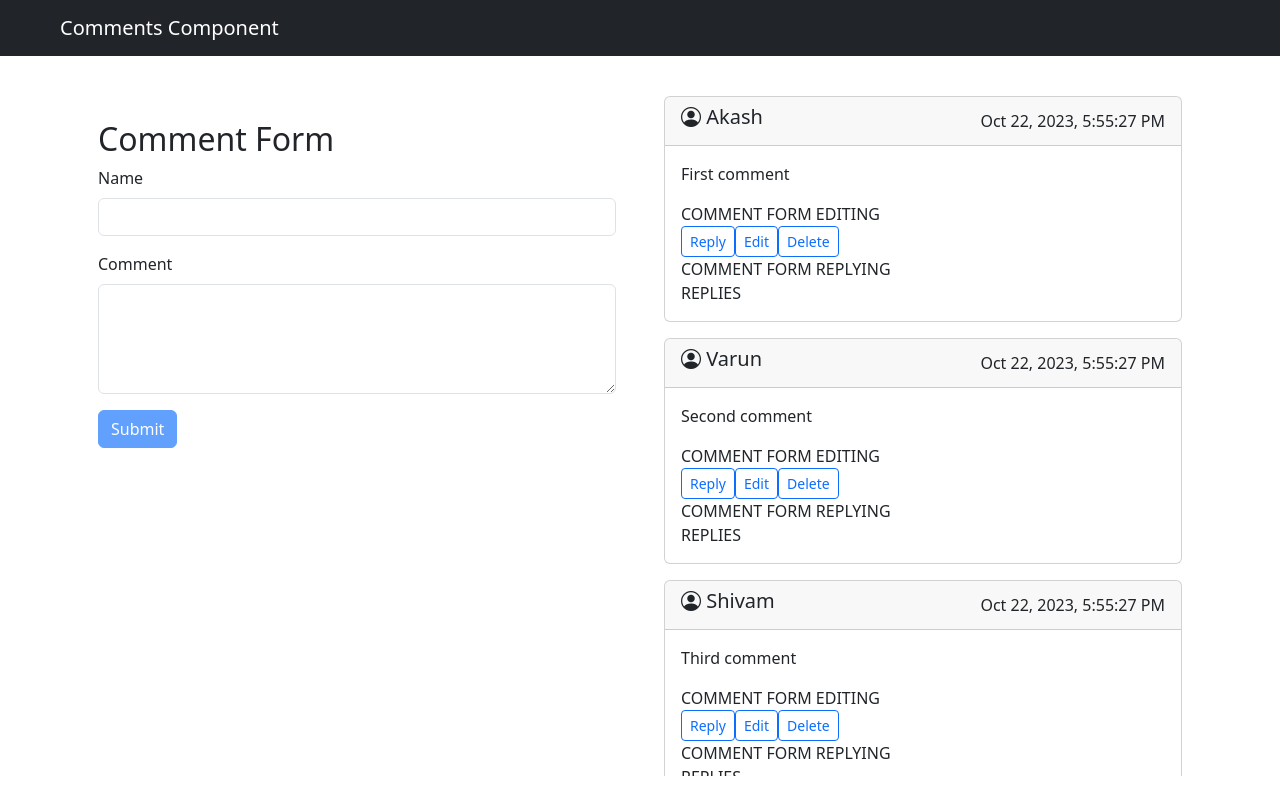
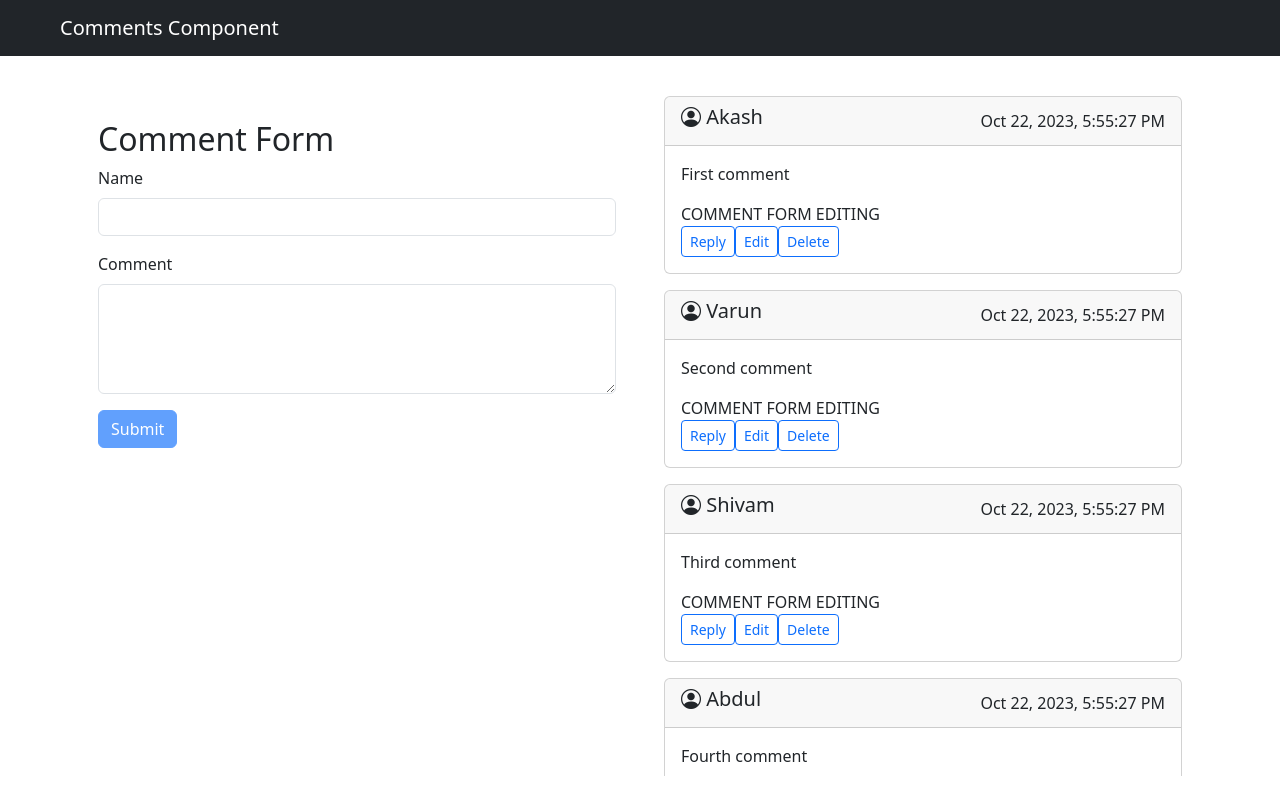
Before and after one commit to mdehtisham/comments, an Angular app: page / in a window 1280 px wide. Built offline with nearby package versions, Linux system fonts and the light colour scheme.

Commit message:
WIP adding the editing logic

```diff
--- a/src/app/app.component.ts
+++ b/src/app/app.component.ts
@@ -38,15 +38,15 @@ export class AppComponent implements OnInit{
     console.log('form value', formValData)
   }
 
-  prepareFormVal(formVal:FormInputInterface,  parentId: null|string = null){
+  prepareFormVal(formVal:FormInputInterface,  parentId: null|string|symbol|undefined = null){
     const uniqueId = Symbol();
     return {
-      id: '1',
-    body: formVal.comment,
-    username: formVal.name,
-    userId: formVal.name.toLocaleLowerCase() || uniqueId,
-    parentId: parentId ? parentId : null,
-    createdAt: new Date().toISOString()
+      id: formVal.id,
+      body: formVal.comment,
+      username: formVal.name,
+      userId: formVal.name.toLocaleLowerCase() || uniqueId,
+      parentId: parentId ? parentId : null,
+      createdAt: new Date().toISOString()
     }
   }
 
--- a/src/app/components/comment-form/comment-form/comment-form.component.ts
+++ b/src/app/components/comment-form/comment-form/comment-form.component.ts
@@ -52,7 +52,7 @@ export class CommentFormComponent {
   onSubmit() {
     // Handle the form submit logic
     if (this.commentForm.valid) {
-      this.handleSubmit.emit({name: this.commentForm.value.name, comment: this.commentForm.value.comment})
+      this.handleSubmit.emit({name: this.commentForm.value.name, comment: this.commentForm.value.comment, id: Symbol()})
       console.log(this.commentForm.value);
       this.commentForm.reset();
     }
--- a/src/app/components/comment/comment.component.html
+++ b/src/app/components/comment/comment.component.html
@@ -10,15 +10,29 @@
 
         <p class="card-text">{{ comment.body }}</p>
         <div>COMMENT FORM EDITING</div>
+        <app-comment-form *ngIf="isEditing()" submitLabel="Update"
+        [hasCancelButton]="true"
+        [initialText]="comment.body"
+        (handleSubmit)="updateComment($event)"></app-comment-form>
         <div class="comment-actions">
             <button (click)="setActiveComment.emit({id: comment.id, type: activeCommentType.replying})" class="btn btn-outline-primary btn-sm comment-action" *ngIf="canReply">Reply</button>
             <button (click)="setActiveComment.emit({id: comment.id, type: activeCommentType.editing})" class="btn btn-outline-primary btn-sm comment-action" *ngIf="canEdit">Edit</button>
             <button class="btn btn-outline-primary btn-sm comment-action" *ngIf="canDelete">Delete</button>
         </div>
-        <div>COMMENT FORM REPLYING</div>
-        <app-comment-form *ngIf="isReplying()" submitLabe="Reply" (handleSubmit)="handleSubmit($event)"> </app-comment-form>
-        <div>REPLIES</div>
-        <!-- <textarea class="form-control" *ngIf="comment.isEditing" [(ngModel)]="comment.body"></textarea> -->
+        <!-- Reply Section -->
+        <app-comment-form [hasCancelButton]="true" *ngIf="isReplying()"  submitLabel="Reply" (handleSubmit)="handleSubmit($event)"> </app-comment-form>
+        <div class="replies" *ngIf="replies.length">
+            <app-comment *ngFor="let reply of replies"
+            [comment]="reply"
+            (addComment)="addComment.emit($event);activeComment=null"
+            [activeComment]="activeComment"
+            (setActiveComment)="setActiveComment.emit($event)"
+            [replies]="[]"
+            [currentUserId]="currentUserId"
+            [parentId]="reply.id"
+            ></app-comment>
+        </div>
+        <!-- End Reply Section -->
 
     </div>
 
--- a/src/app/components/comment/comment.component.ts
+++ b/src/app/components/comment/comment.component.ts
@@ -13,13 +13,13 @@ export class CommentComponent implements OnInit{
   canDelete = false;
   @Input() comment!: CommentInterface;
   @Input() currentUserId !: string | symbol;
-  @Input() parentId !: string | null;
+  @Input() parentId !: string | symbol | null | undefined;
   @Input() replies: CommentInterface[] = []
   @Input() activeComment!: ActiveCommentInterface | null;
   activeCommentType = ActiveCommentTypeEnum;
   @Output() setActiveComment = new EventEmitter<ActiveCommentInterface | null>()
   @Output() addComment = new EventEmitter<FormInputInterface | null>()
-  replyId: string | null = null;
+  replyId: string | symbol | null | undefined = null;
 
   ngOnInit(): void {
     this.canReply = Boolean(this.currentUserId);
@@ -34,9 +34,18 @@ export class CommentComponent implements OnInit{
     }
     return this.activeComment.id === this.comment.id && this.activeComment.type === this.activeCommentType.replying
   }
+  isEditing(): boolean{
+    if(!this.activeComment){
+      return false
+    }
+    return this.activeComment.id === this.comment.id && this.activeComment.type === this.activeCommentType.editing
+  }
 
   handleSubmit(event: FormInputInterface){
     this.addComment.emit({...event, parentId: this.replyId})
   }
+  updateComment(event: FormInputInterface){
+    this.addComment.emit({...event, id: event.id})
+  }
 
 }
--- a/src/app/components/comments/comments.component.html
+++ b/src/app/components/comments/comments.component.html
@@ -1,6 +1,13 @@
 <div class="comments-container container mt-4">
     <div *ngFor="let comment of comments" class="mb-3">
-      <app-comment (addComment)="addComment.emit($event)"  [activeComment]="activeComment" (setActiveComment)="setActiveComment($event)" [replies]="getReplies(comment.id)" [currentUserId]="comment!.userId" [comment]="comment"></app-comment>
+      <app-comment
+      (addComment)="addComment.emit($event);activeComment=null"
+      [activeComment]="activeComment ?? null"
+      (setActiveComment)="setActiveComment($event)"
+      [replies]="getReplies(comment.id)"
+      [currentUserId]="comment!.userId"
+      [comment]="comment">
+    </app-comment>
       <!-- <div class="card-footer text-muted">
         <button class="btn btn-link btn-sm">
           {{ comment.isEditing ? 'Cancel' : 'Edit' }}
--- a/src/app/components/comments/comments.component.ts
+++ b/src/app/components/comments/comments.component.ts
@@ -9,13 +9,13 @@ import { ActiveCommentInterface, CommentInterface, FormInputInterface } from '..
 export class CommentsComponent {
   @Input() comments!: CommentInterface[];
   newComment: string = '';
-  @Input() currentUserId!: string;
+  @Input() currentUserId!: string|null|undefined|symbol;
   activeComment: ActiveCommentInterface | null = null;
   @Output() addComment = new EventEmitter<FormInputInterface | null>()
 
 
 
-  getReplies(commentId: string){
+  getReplies(commentId: string|null|undefined|symbol){
     return this.comments.filter(comment => comment.parentId === commentId)
     .sort((a,b) => new Date(a.createdAt).getMilliseconds() - new Date(b.createdAt).getMilliseconds())
   }
--- a/src/app/components/types/comments.interface.ts
+++ b/src/app/components/types/comments.interface.ts
@@ -1,20 +1,21 @@
 import { ActiveCommentTypeEnum } from "./activeCommentType.enum";
 
 export interface CommentInterface{
-    id: string;
+    id: string | symbol | null | undefined;
     body: string;
     username: string;
     userId: string | symbol;
-    parentId: string | null;
+    parentId: null|string|symbol|undefined;
     createdAt: string;
 }
 
 export interface FormInputInterface{
     name: string;
     comment: string;
-    parentId?: string|null|undefined;
+    parentId?: string|null|undefined|symbol;
+    id?: symbol|undefined|null;
 }
 export interface ActiveCommentInterface{
-    id: string;
+    id: string|null|undefined|symbol;
     type: ActiveCommentTypeEnum;
 }
--- a/src/assets/comments.json
+++ b/src/assets/comments.json
@@ -39,30 +39,7 @@
             "userId": "5",
             "parentId": null,
             "createdAt": "2023-10-22T17:55:27.937Z"
-        },
-        {
-            "id": "5",
-            "body": "Fifth comment",
-            "username": "Prakash",
-            "userId": "5",
-            "parentId": null,
-            "createdAt": "2023-10-22T17:55:27.937Z"
-        },
-        {
-            "id": "5",
-            "body": "Fifth comment",
-            "username": "Prakash",
-            "userId": "5",
-            "parentId": null,
-            "createdAt": "2023-10-22T17:55:27.937Z"
-        },
-        {
-            "id": "5",
-            "body": "Fifth comment",
-            "username": "Prakash",
-            "userId": "5",
-            "parentId": null,
-            "createdAt": "2023-10-22T17:55:27.937Z"
         }
+
     ]
 }
```
